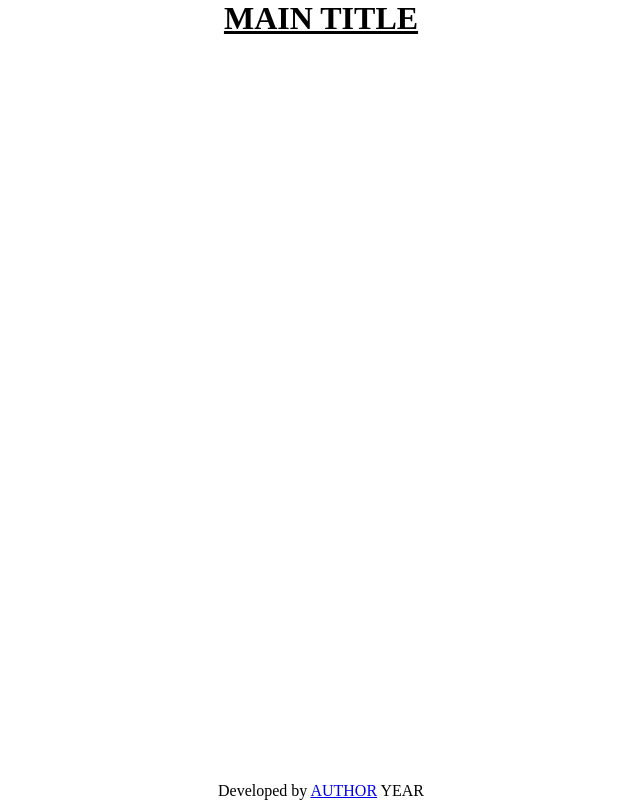
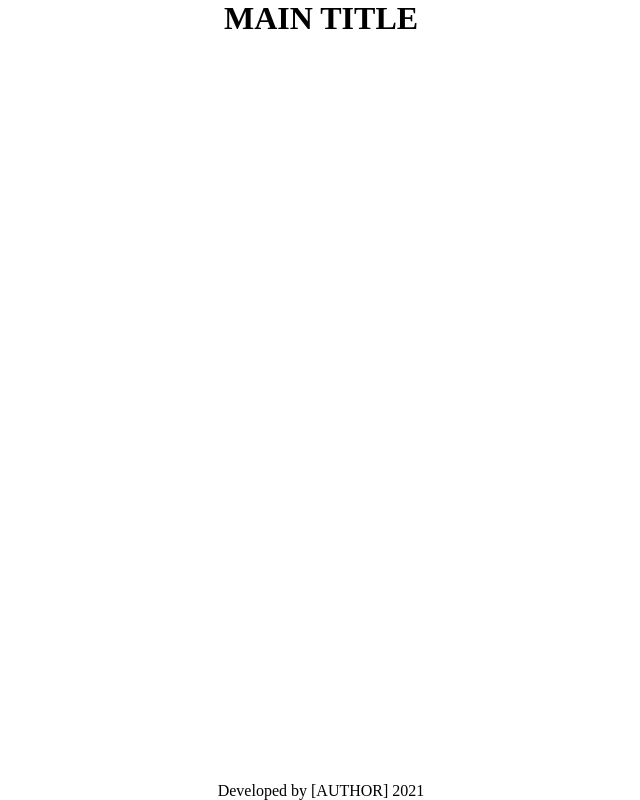
Before and after one commit to gabit690/freecodecamp-treemap-diagram, a plain HTML site: page index.html in a window 1280 px wide. Shown: the whole page, without its empty margins (319-959 px from the left). Drawn offline with Linux system fonts and the light colour scheme.

Commit message:
Set current year on copyright automatically

```diff
--- a/css/main.css
+++ b/css/main.css
@@ -5,7 +5,6 @@
 
 header h1 {
     text-align: center;
-    text-decoration: underline;
 }
 
 footer {
--- a/index.html
+++ b/index.html
@@ -15,8 +15,12 @@
         <!-- Project content -->
     </main>
     <footer>
-        <p>Developed by <a href="#">AUTHOR</a> YEAR</p>
+        <p id="copyright">Developed by <a href="#">[AUTHOR]</a></p>
     </footer>
+    <script>
+        const currentYear = (new Date()).getFullYear();
+        document.getElementById("copyright").innerText += " "+currentYear;
+    </script>
     <script src="js/main.js"></script>
         <!-- CDN Freecodecamp test -->
 </body>
--- a/js/main.js
+++ b/js/main.js
@@ -1,3 +1,3 @@
 document.addEventListener('DOMContentLoaded', () => {
-    // main scrips
+    // main scripts
 });
```
Also changed, not shown: 2 other files.
